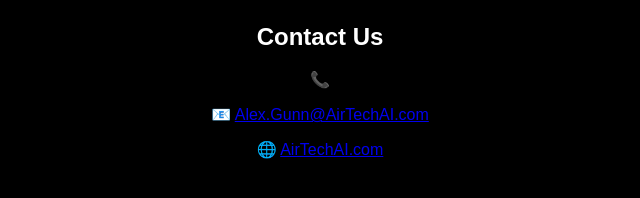
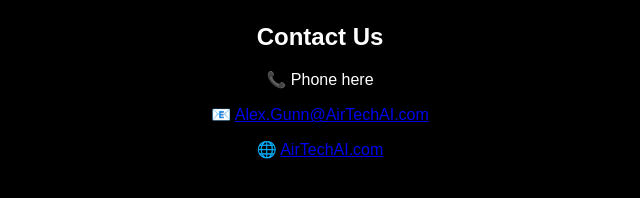
Before and after one commit to GeekyAnt/airtechai.github.io, a plain HTML site: page index.html in a window 1280 px wide. Shown: the part 310-508 px from the top of the page, 320-960 px from the left. Drawn offline with Linux system fonts and the light colour scheme.

Commit message:
Update index.html

```diff
--- a/index.html
+++ b/index.html
@@ -45,7 +45,7 @@
     </div>
     <div class="container">
         <h2>Contact Us</h2>
-        <p>📞 </p>
+        <p>📞 Phone here </p>
         <p>📧 <a href="mailto:contact@AirTechAI.com">Alex.Gunn@AirTechAI.com</a></p>
         <p>🌐 <a href="https://airtechai.com">AirTechAI.com</a></p>
     </div>
```
